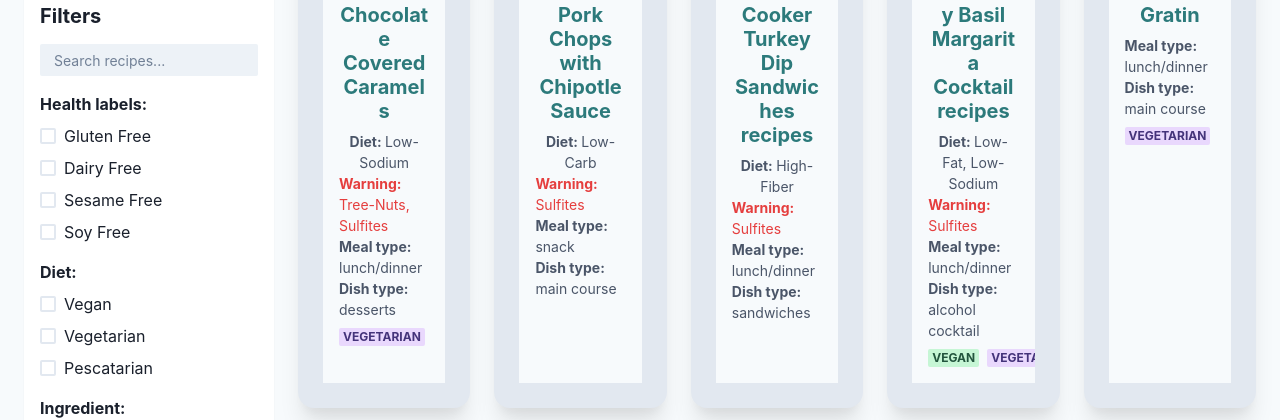
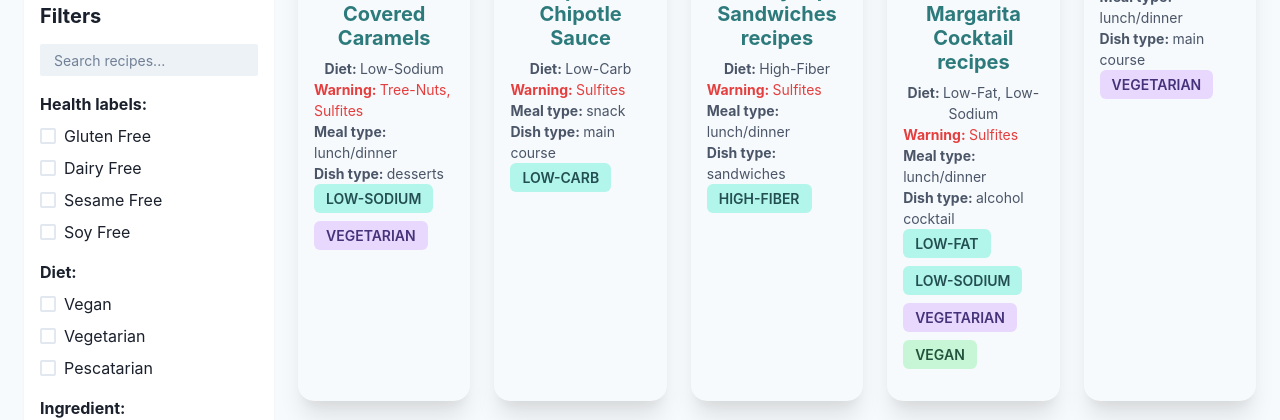
Before and after one commit to Gudo1971/React-basics-project, a React (Vite) app: page / in a window 1280 px wide. Shown: the part 364-784 px from the top of the page. Built offline with nearby package versions, Linux system fonts and the light colour scheme.

Commit message:
Make RecipePage responsive: grid, spacing, mobile layout

```diff
--- a/src/pages/RecipeListPage.jsx
+++ b/src/pages/RecipeListPage.jsx
@@ -4,7 +4,6 @@ import {
   Image,
   Text,
   Stack,
-  Badge,
   Heading,
   Input,
   Checkbox,
@@ -14,14 +13,13 @@ import {
   SimpleGrid,
 } from "@chakra-ui/react";
 import { data } from "../utils/data";
+import { LabelBadges } from "../components/LabelBadges";
 
 export const RecipeListPage = ({ onSelectedRecipe }) => {
   const [searchTerm, setSearchTerm] = useState("");
   const [selectedHealthLabels, setSelectedHealthLabels] = useState([]);
   const [selectedDiets, setSelectedDiets] = useState([]);
   const [selectedIngredient, setSelectedIngredient] = useState("");
-
-  // filter on selected ingredient
 
   const allIngredients = Array.from(
     new Set(
@@ -72,6 +70,7 @@ export const RecipeListPage = ({ onSelectedRecipe }) => {
 
   return (
     <>
+      {/* Sticky header */}
       <Box
         position="sticky"
         top="0"
@@ -82,28 +81,25 @@ export const RecipeListPage = ({ onSelectedRecipe }) => {
         boxShadow="sm"
       >
         <Flex justify="space-between" align="center">
-          {/* Logo links */}
           <Image
             src="/TasteScoutLogo.png"
             alt="Taste Scout Logo"
             boxSize="80px"
             objectFit="contain"
           />
-
-          {/* Titel gecentreerd */}
           <Box flex="1" textAlign="center">
             <Heading color="teal.600" mb="0">
               Taste Scout
             </Heading>
           </Box>
-
-          {/* Lege ruimte rechts voor balans */}
           <Box w="60px" />
         </Flex>
       </Box>
 
+      {/* Main content */}
       <Box bg="gray.50" p={6}>
         <Flex align="start" gap={6}>
+          {/* Sidebar filters */}
           <Box
             w="250px"
             bg="white"
@@ -143,18 +139,10 @@ export const RecipeListPage = ({ onSelectedRecipe }) => {
               onChange={setSelectedHealthLabels}
             >
               <Stack spacing={2}>
-                <Checkbox value="Gluten-Free" w="full" justifyContent="start">
-                  Gluten Free
-                </Checkbox>
-                <Checkbox value="Dairy-Free" w="full" justifyContent="start">
-                  Dairy Free
-                </Checkbox>
-                <Checkbox value="Sesame-Free" w="full" justifyContent="start">
-                  Sesame Free
-                </Checkbox>
-                <Checkbox value="Soy-Free" w="full" justifyContent="start">
-                  Soy Free
-                </Checkbox>
+                <Checkbox value="Gluten-Free">Gluten Free</Checkbox>
+                <Checkbox value="Dairy-Free">Dairy Free</Checkbox>
+                <Checkbox value="Sesame-Free">Sesame Free</Checkbox>
+                <Checkbox value="Soy-Free">Soy Free</Checkbox>
               </Stack>
             </CheckboxGroup>
 
@@ -163,15 +151,9 @@ export const RecipeListPage = ({ onSelectedRecipe }) => {
             </Text>
             <CheckboxGroup value={selectedDiets} onChange={setSelectedDiets}>
               <Stack spacing={2}>
-                <Checkbox value="Vegan" w="full" justifyContent="start">
-                  Vegan
-                </Checkbox>
-                <Checkbox value="Vegetarian" w="full" justifyContent="start">
-                  Vegetarian
-                </Checkbox>
-                <Checkbox value="Pescatarian" w="full" justifyContent="start">
-                  Pescatarian
-                </Checkbox>
+                <Checkbox value="Vegan">Vegan</Checkbox>
+                <Checkbox value="Vegetarian">Vegetarian</Checkbox>
+                <Checkbox value="Pescatarian">Pescatarian</Checkbox>
               </Stack>
             </CheckboxGroup>
 
@@ -208,6 +190,7 @@ export const RecipeListPage = ({ onSelectedRecipe }) => {
             </Button>
           </Box>
 
+          {/* Recipe grid */}
           <Box flex="1">
             {filteredRecipes.length === 0 ? (
               <Text
@@ -225,7 +208,6 @@ export const RecipeListPage = ({ onSelectedRecipe }) => {
                 {filteredRecipes.map(({ recipe }) => (
                   <Box
                     key={recipe.label}
-                    borderWidth="25px"
                     borderRadius="2xl"
                     boxShadow="xl"
                     overflow="hidden"
@@ -257,8 +239,9 @@ export const RecipeListPage = ({ onSelectedRecipe }) => {
                     >
                       {recipe.label}
                     </Heading>
+
                     {recipe.dietLabels.length > 0 && (
-                      <Text fontSize="sm" color="gray.600 " textAlign="center">
+                      <Text fontSize="sm" color="gray.600" textAlign="center">
                         <strong>Diet: </strong> {recipe.dietLabels.join(", ")}
                       </Text>
                     )}
@@ -268,12 +251,14 @@ export const RecipeListPage = ({ onSelectedRecipe }) => {
                         <strong>Warning: </strong> {recipe.cautions.join(", ")}
                       </Text>
                     )}
+
                     {recipe.mealType && (
                       <Text fontSize="sm" color="gray.600">
                         <strong>Meal type: </strong>{" "}
                         {recipe.mealType.join(", ")}
                       </Text>
                     )}
+
                     {recipe.dishType && (
                       <Text fontSize="sm" color="gray.600">
                         <strong>Dish type: </strong>{" "}
@@ -281,14 +266,10 @@ export const RecipeListPage = ({ onSelectedRecipe }) => {
                       </Text>
                     )}
 
-                    <Stack direction="row" mt={2}>
-                      {recipe.healthLabels.includes("Vegan") && (
-                        <Badge colorScheme="green">Vegan </Badge>
-                      )}
-                      {recipe.healthLabels.includes("Vegetarian") && (
-                        <Badge colorScheme="purple">Vegetarian </Badge>
-                      )}
-                    </Stack>
+                    <LabelBadges
+                      dietLabels={recipe.dietLabels}
+                      healthLabels={recipe.healthLabels}
+                    />
                   </Box>
                 ))}
               </SimpleGrid>
--- a/src/pages/RecipePage.jsx
+++ b/src/pages/RecipePage.jsx
@@ -16,14 +16,14 @@ export const RecipePage = ({ recipe, onBack }) => {
   if (!recipe) return null;
 
   return (
-    <Box bg="gray.50" p={6}>
+    <Box bg="gray.50" p={{ base: 4, md: 6 }}>
       <Button
         leftIcon={<ArrowBackIcon />}
         colorScheme="teal"
         mb={6}
         onClick={onBack}
         position="sticky"
-        top="100px"
+        top="80px"
         zIndex="10"
       >
         Back to recipes
@@ -33,7 +33,7 @@ export const RecipePage = ({ recipe, onBack }) => {
         maxW="6xl"
         mx="auto"
         bg="white"
-        p={6}
+        p={{ base: 4, md: 6 }}
         borderRadius="2xl"
         boxShadow="2xl"
         maxH="100vh"
@@ -50,7 +50,12 @@ export const RecipePage = ({ recipe, onBack }) => {
           boxShadow="lg"
         />
 
-        <Heading size="xl" textAlign="center" color="teal.600" mb={4}>
+        <Heading
+          size="xl"
+          textAlign={{ base: "center", md: "left" }}
+          color="teal.600"
+          mb={4}
+        >
           {recipe.label}
         </Heading>
 
@@ -84,7 +89,7 @@ export const RecipePage = ({ recipe, onBack }) => {
               🧾 Ingredients
             </Heading>
             <Box maxH="300px" overflowY="auto" pr={2}>
-              <Grid templateColumns="repeat(2, 1fr)" gap={3}>
+              <Grid templateColumns={{ base: "1fr", sm: "1fr 1fr" }} gap={3}>
                 {recipe.ingredients.map((ingredient, index) => (
                   <GridItem key={index} display="flex" alignItems="start">
                     <CheckCircleIcon color="teal.400" mt={1} mr={2} />
@@ -96,7 +101,7 @@ export const RecipePage = ({ recipe, onBack }) => {
           </Box>
 
           {/* Nutrition Info */}
-          <Box alignSelf="start" ml={{ base: 0, md: 80 }}>
+          <Box alignSelf="start" ml={{ base: 0, md: 12 }}>
             <Heading size="md" mb={4} color="teal.500">
               🥦 Nutrition Info
             </Heading>
```
